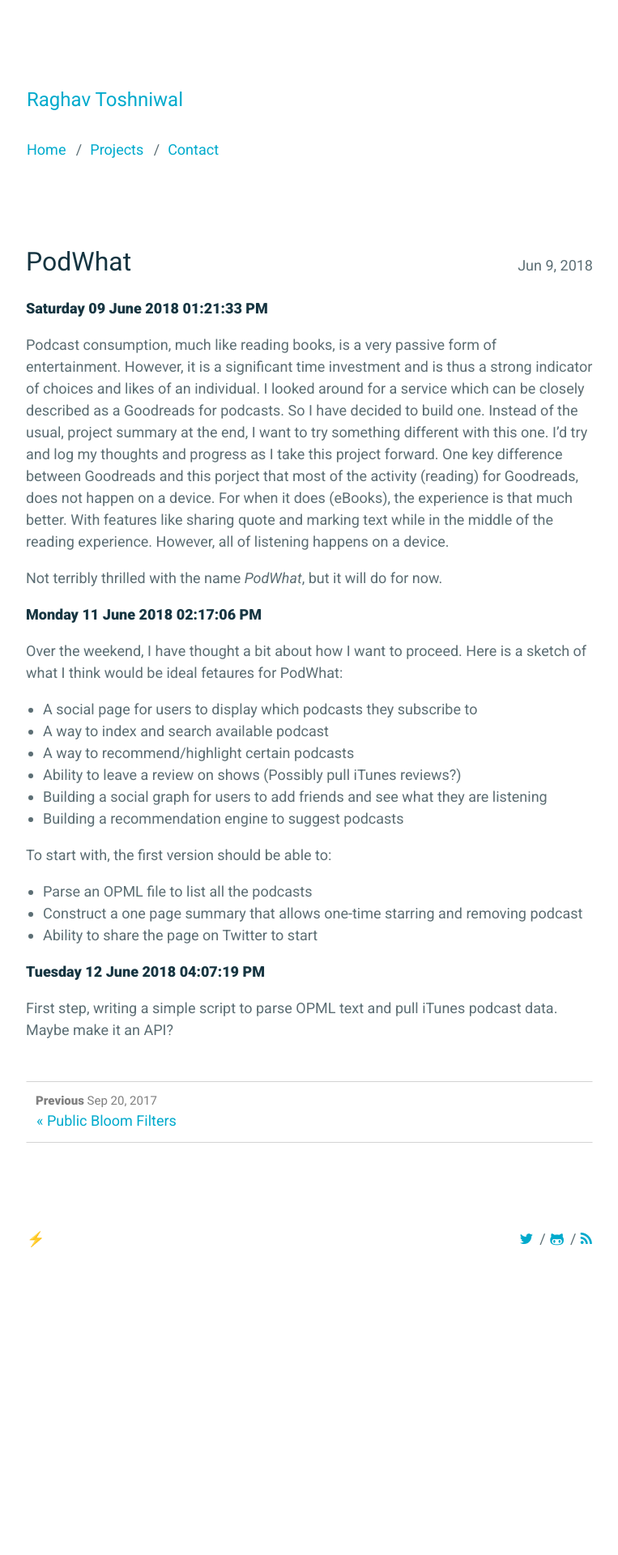
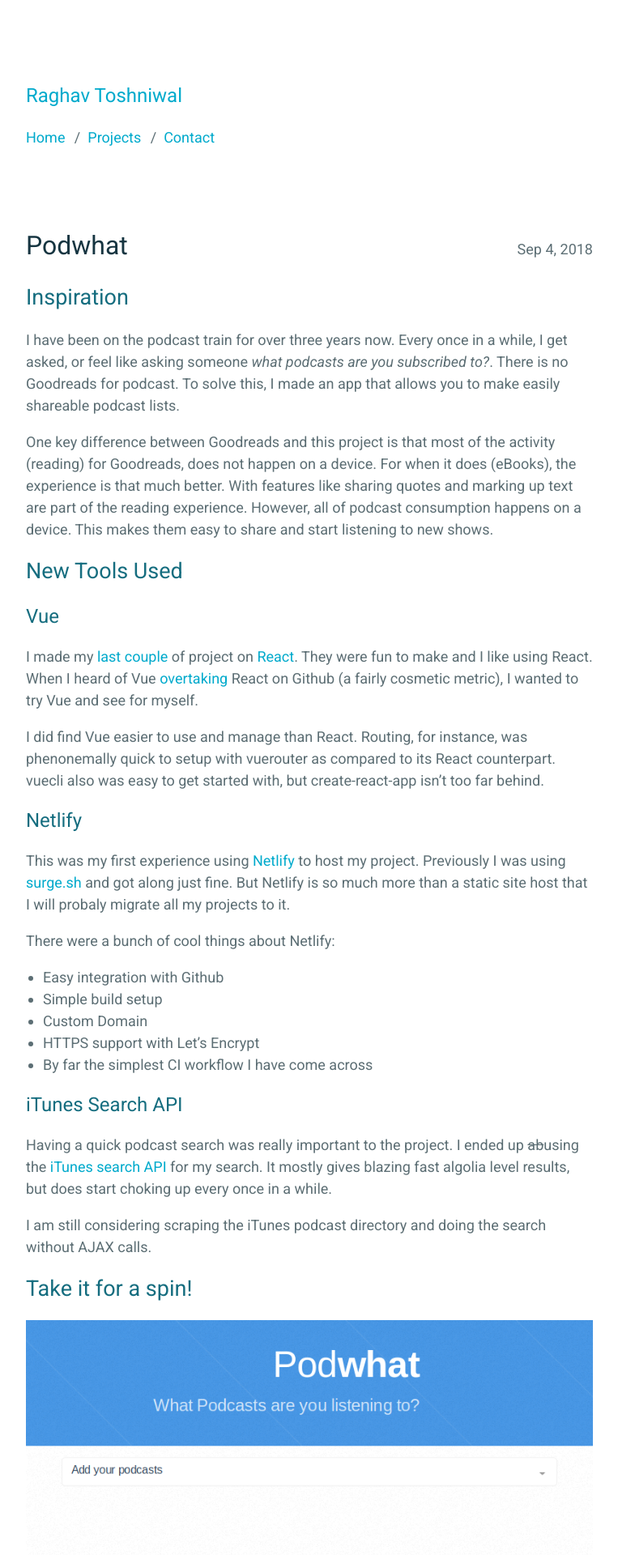
Before and after one commit to traghav/traghav.github.io, a Jekyll site: the page built from _posts/2018-06-11-podwhat.md, in a window 1280 px wide. Shown: the top 1920 px of the page at 81% size, without its empty margins (258-1021 px from the left). Built offline with Jekyll 4.4.1, drawn with Linux system fonts in a browser that asks for light colours; nearby versions of some CDN libraries; before the commit the page ends 1648 px from its top, so only the background shows below that; some of the changed text lies outside the part shown.

Commit message:
Added podwhat entry

```diff
--- a/_posts/2018-06-11-podwhat.md
+++ b/_posts/2018-06-11-podwhat.md
@@ -1,37 +1,58 @@
 ---
-title: PodWhat
-date: 2018-06-09 11:20:28 +0000
+title: Podwhat
+date: 2018-09-04 11:20:28 +0000
 layout: post
-description: What are you listening to?
+description: What podcasts are you listening to?
 permalink: "/podwhat"
 undefined: ''
 twitter_text: ''
 ---
 
-__Saturday 09 June 2018 01:21:33 PM__
+# Inspiration
 
-Podcast consumption, much like reading books, is a very passive form of entertainment. However, it is a significant time investment and is thus a strong indicator of choices and likes of an individual. I looked around for a service which can be closely described as a Goodreads for podcasts. So I have decided to build one. Instead of the usual, project summary at the end, I want to try something different with this one. I'd try and log my thoughts and progress as I take this project forward. One key difference between Goodreads and this porject that most of the activity (reading) for Goodreads, does not happen on a device. For when it does (eBooks), the experience is that much better. With features like sharing quote and marking text while in the middle of the reading experience. However, all of listening happens on a device.
+I have been on the podcast train for over three years now. Every once in a while, I get asked, or feel like asking someone *what podcasts are you subscribed to?*. There is no Goodreads for podcast. To solve this, I made an app that allows you to make easily shareable podcast lists.
 
-Not terribly thrilled with the name *PodWhat*, but it will do for now.
+One key difference between Goodreads and this project is that most of the activity (reading) for Goodreads, does not happen on a device. For when it does (eBooks), the experience is that much better. With features like sharing quotes and marking up text are part of the reading experience. However, all of podcast consumption happens on a device. This makes them easy to share and start listening to new shows.
 
-__Monday 11 June 2018 02:17:06 PM__
+# New Tools Used
 
-Over the weekend, I have thought a bit about how I want to proceed. Here is a sketch of what I think would be ideal fetaures for PodWhat:
+## Vue
 
-- A social page for users to display which podcasts they subscribe to
-- A way to index and search available podcast
-- A way to recommend/highlight certain podcasts
-- Ability to leave a review on shows (Possibly pull iTunes reviews?)
-- Building a social graph for users to add friends and see what they are listening
-- Building a recommendation engine to suggest podcasts
+I made my [last](http://hackernews.city) [couple](http://itoldyouso.fun) of project on [React](https://reactjs.org). They were fun to make and I like using React. When I heard of Vue [overtaking](https://hasvuepassedreactyet.surge.sh/) React on Github (a fairly cosmetic metric), I wanted to try Vue and see for myself.
 
-To start with, the first version should be able to:
+I did find Vue easier to use and manage than React. Routing, for instance, was phenonemally quick to setup with vuerouter as compared to its React counterpart. vuecli also was easy to get started with, but create-react-app isn't too far behind.
 
-- Parse an OPML file to list all the podcasts
-- Construct a one page summary that allows one-time starring and removing podcast
-- Ability to share the page on Twitter to start
+## Netlify
+
+This was my first experience using [Netlify](http://netlify.com) to host my project. Previously I was using [surge.sh](http://surge.sh) and got along just fine. But Netlify is so much more than a static site host that I will probaly migrate all my projects to it.
+
+There were a bunch of cool things about Netlify:
+ - Easy integration with Github
+ - Simple build setup
+ - Custom Domain
+ - HTTPS support with Let's Encrypt
+ - By far the simplest CI workflow I have come across
+
+## iTunes Search API
+
+Having a quick podcast search was really important to the project. I ended up ~~ab~~using the [iTunes search API](https://affiliate.itunes.apple.com/resources/documentation/itunes-store-web-service-search-api/) for my search. It mostly gives blazing fast algolia level results, but does start choking up every once in a while.
+
+I am still considering scraping the iTunes podcast directory and doing the search without AJAX calls.
+
+# Take it for a spin!
+<img src= "/assets/podwhat.png" alt="screenshot">
 
 
-__Tuesday 12 June 2018 04:07:19 PM__
 
-First step, writing a simple script to parse OPML text and pull iTunes podcast data. Maybe make it an API?
+The site is live at [https://www.podwhat.com](https://podwhat.com)
+
+[Here](https://www.podwhat.com/#/raghav-abee9) is a list of (some) podcasts I am currently listening to.
+
+# Features planned
+
+ - OPML integration
+ - Analytics (Popular podcasts across your feed)
+ - Social layer (logins 🤮, friends, profiles, etc.)
+ - Recommendations based on your list
+
+[Vote](https://www.podwhat.com/#/vote) for your favourite feature!
--- a/_sass/base/_reset.scss
+++ b/_sass/base/_reset.scss
@@ -93,7 +93,7 @@
 
     position: relative;
     display: inline-block;
-    padding: 5px 1px;
+
     transition: color ease 0.3s;
 
     /* Hover animation effect for all buttons */
```
Also changed, not shown: assets/podwhat.png (added).
